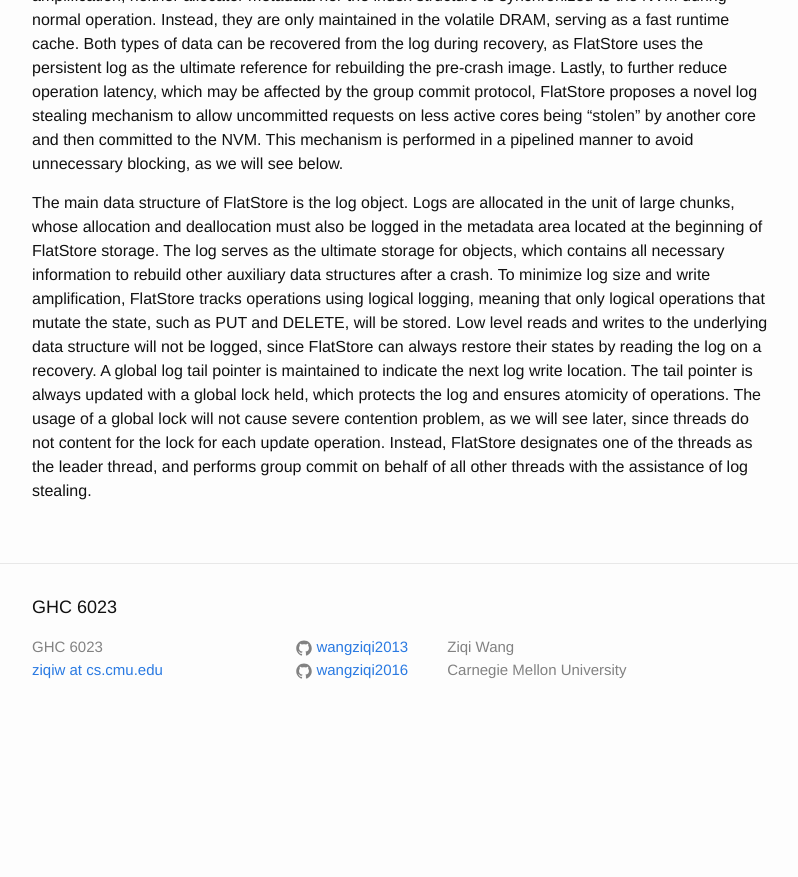
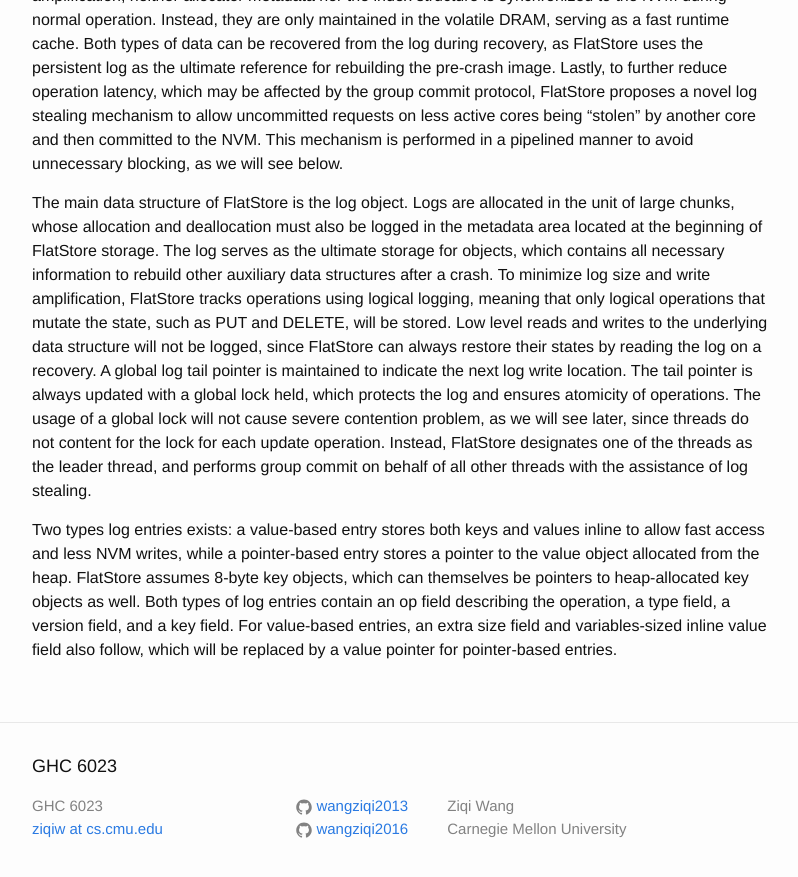
Before and after one commit to wangziqi2013/wangziqi2013.github.io, a Jekyll site: the page built from _posts/2020-07-25-flatstore.markdown, in a window 1280 px wide and 900 px high, scrolled down 1285 px. Shown: the top 877 px of the window, without its empty margins (238-1036 px from the left). Built offline with Jekyll 4.4.1, drawn with Linux system fonts in a browser that asks for light colours; before the commit the page ends 2026 px from its top, so only the background shows below that.

Commit message:
Adding entries

```diff
--- a/_posts/2020-07-25-flatstore.markdown
+++ b/_posts/2020-07-25-flatstore.markdown
@@ -62,3 +62,10 @@ tail pointer is always updated with a global lock held, which protects the log a
 The usage of a global lock will not cause severe contention problem, as we will see later, since threads do not content
 for the lock for each update operation. Instead, FlatStore designates one of the threads as the leader thread, and performs
 group commit on behalf of all other threads with the assistance of log stealing.
+
+Two types log entries exists: a value-based entry stores both keys and values inline to allow fast access and less NVM
+writes, while a pointer-based entry stores a pointer to the value object allocated from the heap. FlatStore assumes 8-byte
+key objects, which can themselves be pointers to heap-allocated key objects as well.
+Both types of log entries contain an op field describing the operation, a type field, a version field, and a key field.
+For value-based entries, an extra size field and variables-sized inline value field also follow, which will be
+replaced by a value pointer for pointer-based entries.
```
